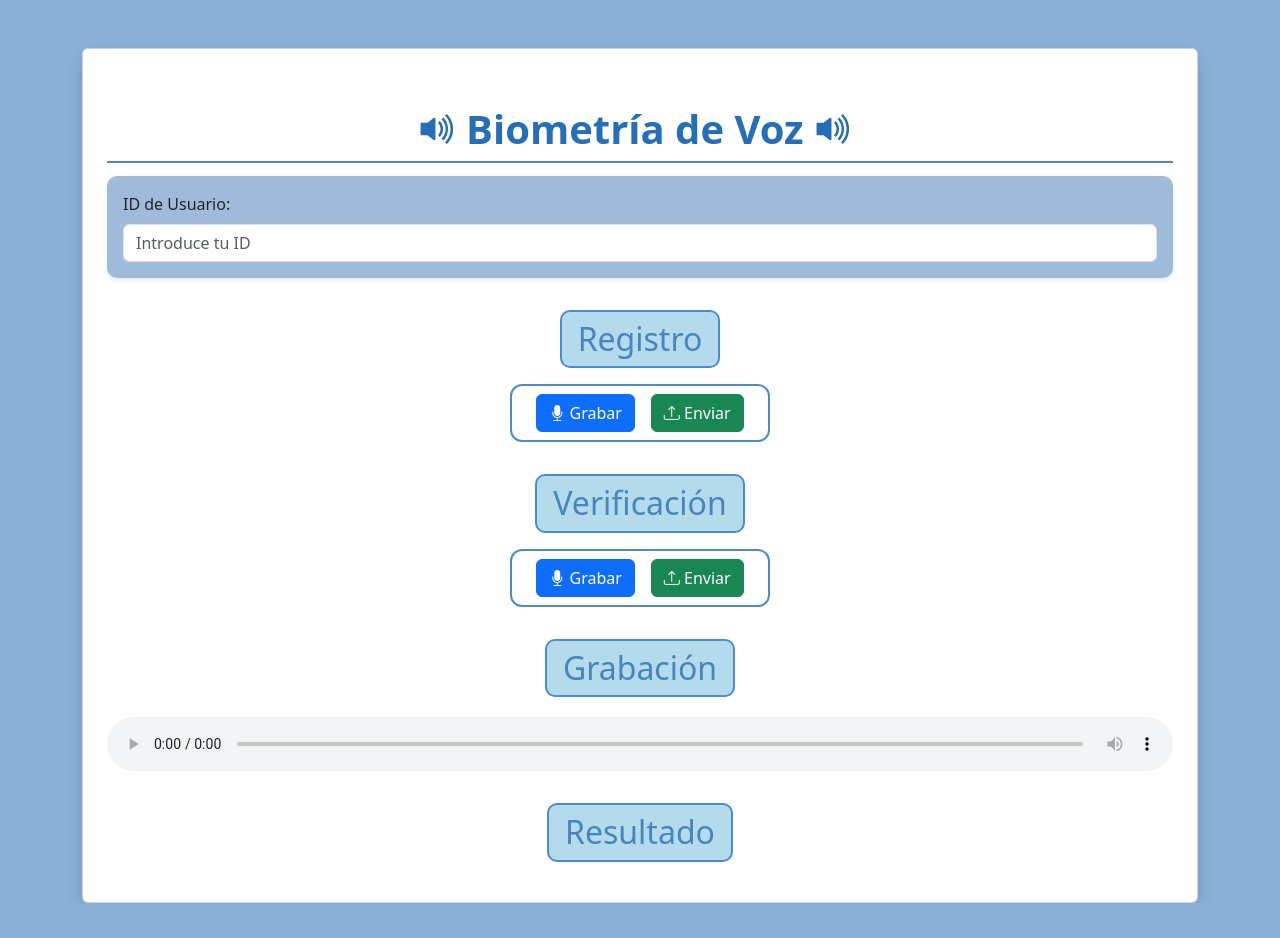
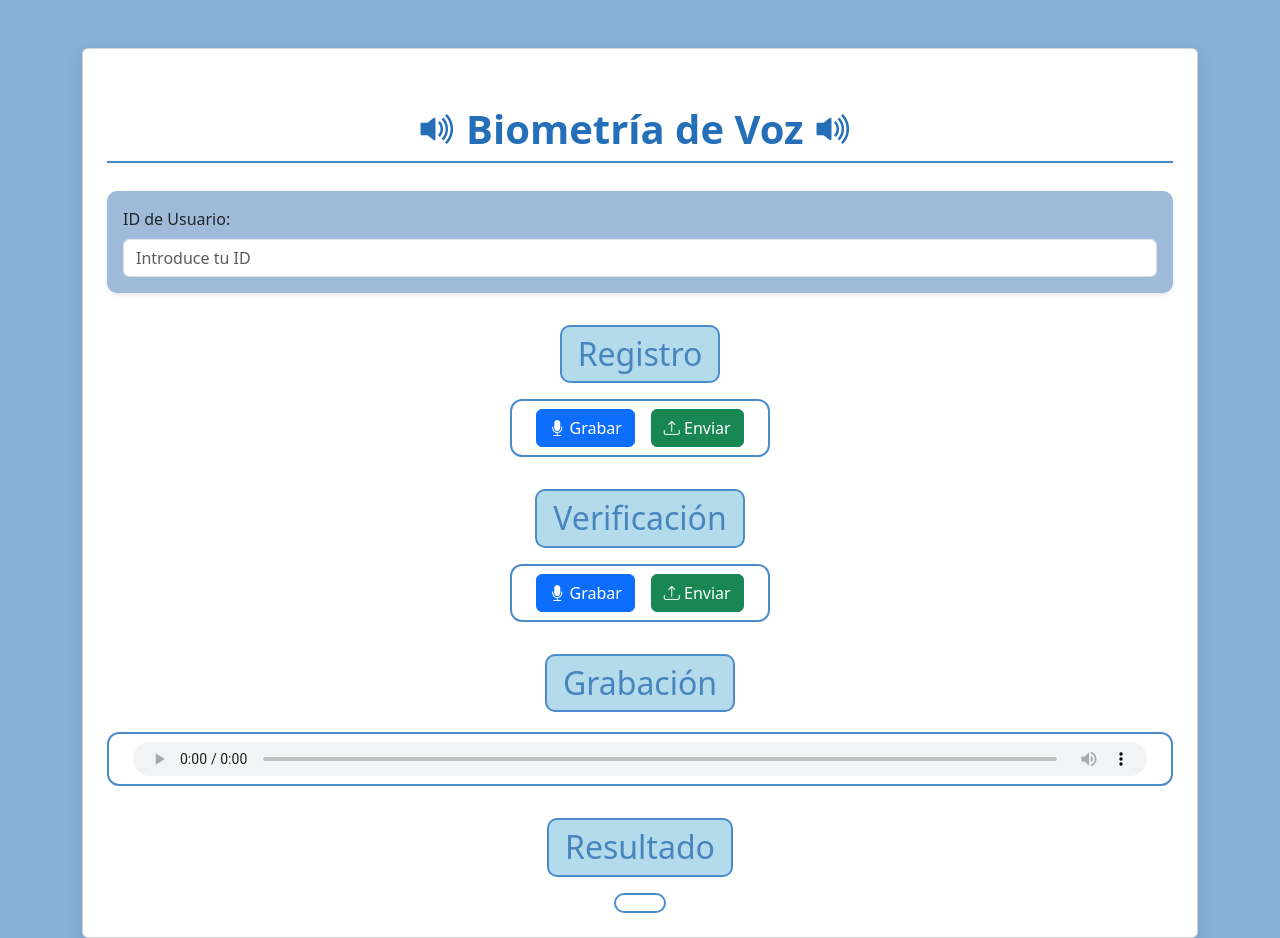
Before and after one commit to Antoniogm03/Proyecto_PDS, a plain HTML site: page static/index.html in a window 1280 px wide. Before the commit the page ends 903 px from the top, so only its background shows below. Drawn offline with nearby package versions, Linux system fonts and the light colour scheme.

Commit message:
Mejorar la grabación y el resultado de la interfaz web

```diff
--- a/static/index.html
+++ b/static/index.html
@@ -25,7 +25,7 @@
             border-radius: 10px;
             padding: 1rem;
             box-shadow: 0 2px 5px rgba(0, 0, 0, 0.1);
-            margin-top: 5px;
+            margin-top: 20px;
         }
 
         .subtitulo {
@@ -51,9 +51,22 @@
         }
 
         #audioPlayback {
+            border: 2px solid #4c8ccc;
+            border-radius: 12px;
+            padding: 0.5rem 1.5rem;
             margin-top: 0.25rem;
         }
 
+        #result {
+            display: flex;
+            justify-content: center;
+            margin:  auto;
+            padding: 0.5rem 1.5rem;
+            width: fit-content;
+            border: 2px solid #4c8ccc;
+            border-radius: 12px;
+            text-align: center;
+        }
 
     </style>
 </head>
@@ -166,7 +179,7 @@
 
             } catch (error) {
                 console.error("Error en la solicitud:", error);
-                alert('<i class="bi bi-exclamation-triangle-fill text-warning"></i> Error al comunicarse con el servidor.');
+                alert("Error al comunicarse con el servidor.");
             }
         }
     </script>
```
